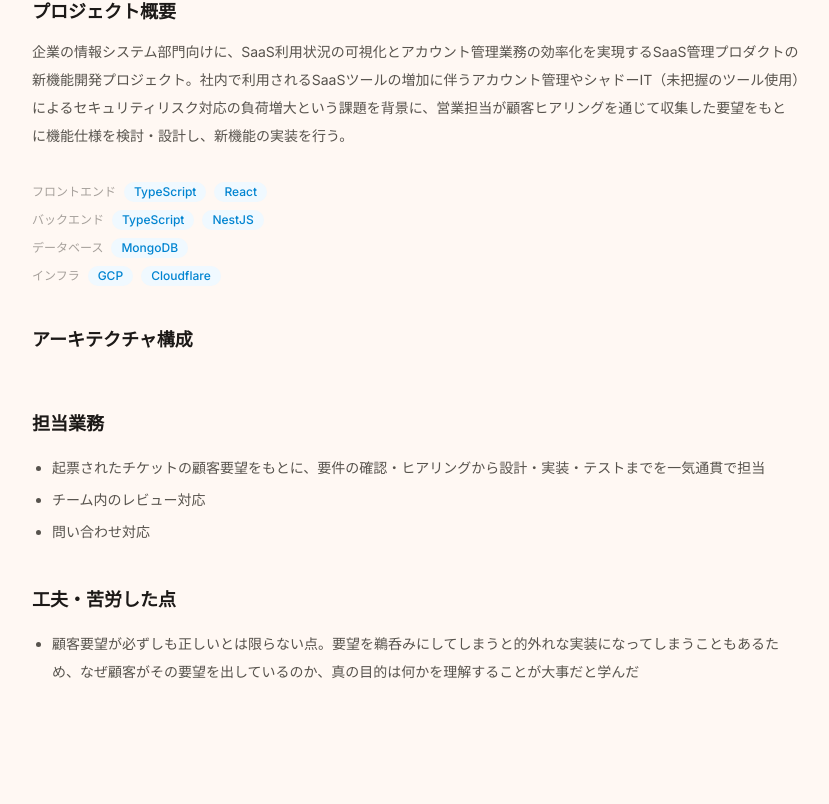
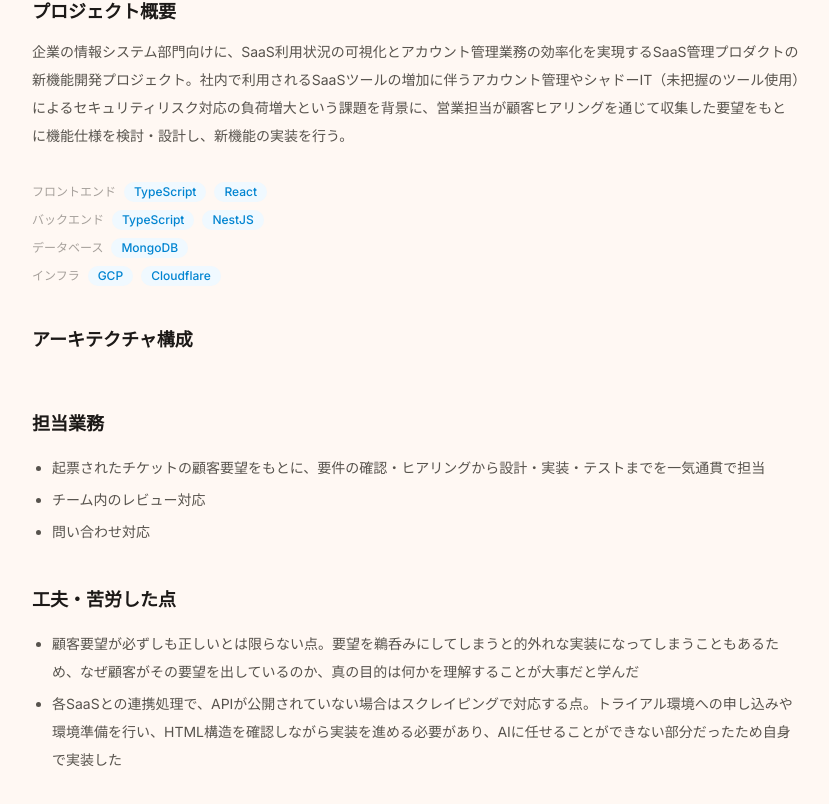
Before and after one commit to daikiku10/bayan-top-page, a Next.js app: page /engagements/4 in a window 1280 px wide. Shown: the part 282-1086 px from the top of the page, without its empty margins (224-1053 px from the left). Built offline with nearby package versions, Linux system fonts and the light colour scheme.

Commit message:
工夫・苦労した点にSaaS連携時のスクレイピング対応を追加
Co-Authored-By: Claude Sonnet 5 <noreply@anthropic.com>
Claude-Session: https://claude.ai/code/session_018wHKcbx69EeUKcVAAEvZBr

```diff
--- a/src/data/engagements.ts
+++ b/src/data/engagements.ts
@@ -29,6 +29,7 @@ export const engagements: Engagement[] = [
         label: "",
         items: [
           "顧客要望が必ずしも正しいとは限らない点。要望を鵜呑みにしてしまうと的外れな実装になってしまうこともあるため、なぜ顧客がその要望を出しているのか、真の目的は何かを理解することが大事だと学んだ",
+          "各SaaSとの連携処理で、APIが公開されていない場合はスクレイピングで対応する点。トライアル環境への申し込みや環境準備を行い、HTML構造を確認しながら実装を進める必要があり、AIに任せることができない部分だったため自身で実装した",
         ],
       },
     ],
```
